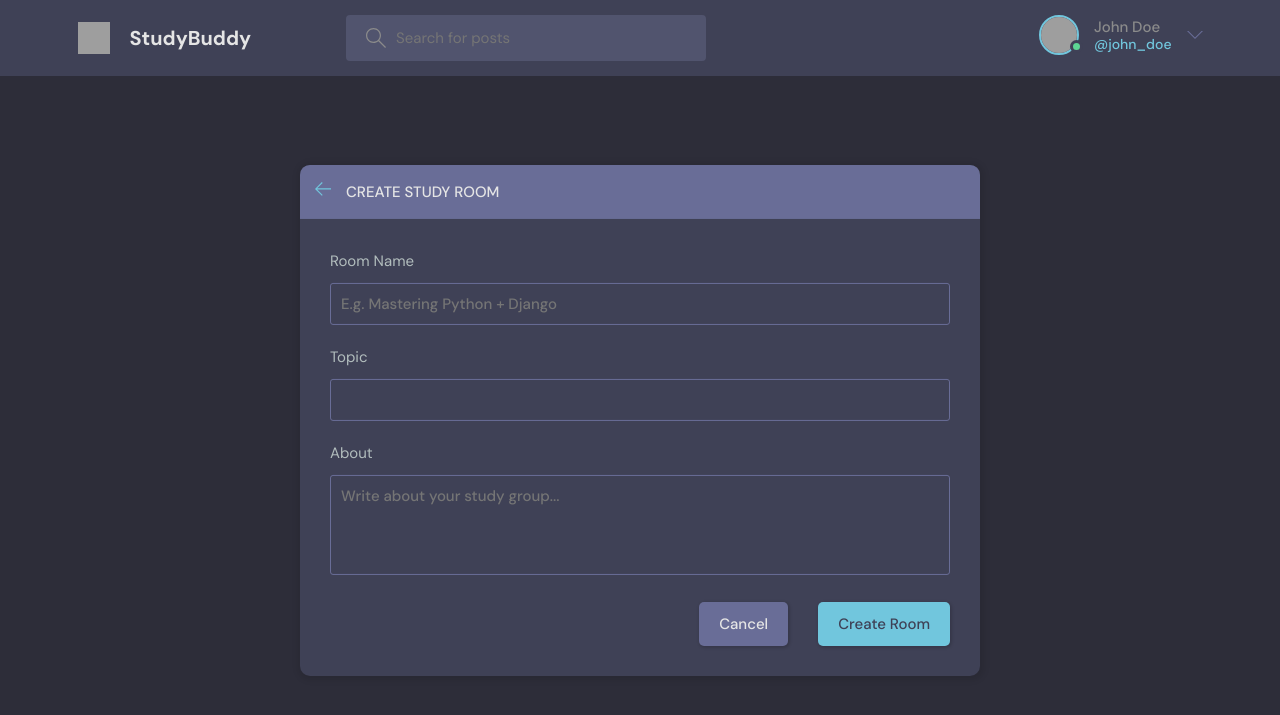
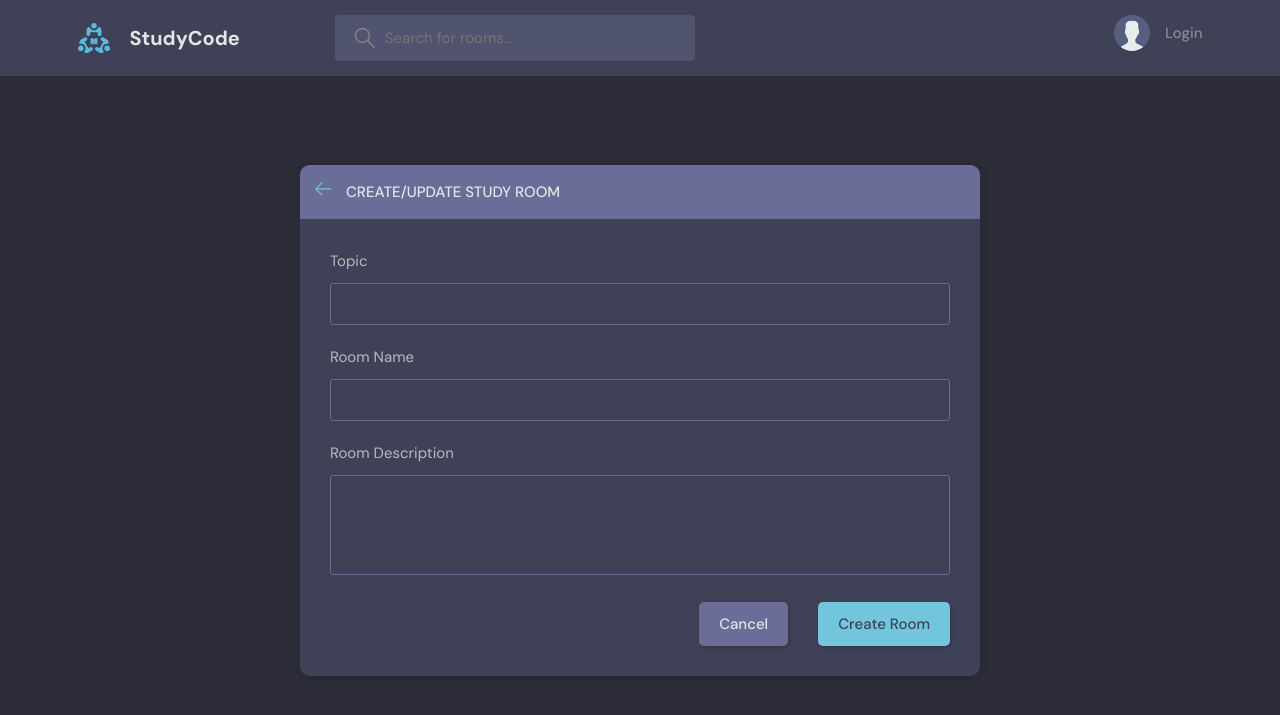
Before and after one commit to tinoe0404/studyCode, a Django app: template myapp/templates/myapp/room_form.html in a window 1280 px wide. Shown: the top 715 px of the page. Run offline with Django 5.2, Linux system fonts and the light colour scheme; the template is opened without the code that fills it: values that come from a table or form of the project are taken from there, others are empty; grey boxes are pictures that could not be loaded.

Commit message:
customized the room+form theme

```diff
--- a/myapp/templates/myapp/room_form.html
+++ b/myapp/templates/myapp/room_form.html
@@ -1,60 +1,12 @@
-<!DOCTYPE html>
-<html lang="en">
+{% extends 'main.html' %}
 
-<head>
-  <meta charset="UTF-8" />
-  <meta http-equiv="X-UA-Compatible" content="IE=edge" />
-  <meta name="viewport" content="width=device-width, initial-scale=1.0" />
-  <link rel="shortcut icon" href="assets/favicon.ico" type="image/x-icon" />
-  <link rel="stylesheet" href="style.css" />
-  <title>StudyBuddy - Find study partners around the world!</title>
-</head>
-
-<body>
-  <header class="header header--loggedIn">
-    <div class="container">
-      <a href="/" class="header__logo">
-        <img src="assets/logo.svg" />
-        <h1>StudyBuddy</h1>
-      </a>
-      <form class="header__search">
-        <label>
-          <svg version="1.1" xmlns="http://www.w3.org/2000/svg" width="32" height="32" viewBox="0 0 32 32">
-            <title>search</title>
-            <path
-              d="M32 30.586l-10.845-10.845c1.771-2.092 2.845-4.791 2.845-7.741 0-6.617-5.383-12-12-12s-12 5.383-12 12c0 6.617 5.383 12 12 12 2.949 0 5.649-1.074 7.741-2.845l10.845 10.845 1.414-1.414zM12 22c-5.514 0-10-4.486-10-10s4.486-10 10-10c5.514 0 10 4.486 10 10s-4.486 10-10 10z">
-            </path>
-          </svg>
-          <input placeholder="Search for posts" />
-        </label>
-      </form>
-      <nav class="header__menu">
-        <!-- Not Logged In -->
-        <!-- <a href="/login.html">
-            <img src="./assets/avatar.svg" />
-            <p>Account</p>
-          </a> -->
-
-        <!-- Logged In -->
-        <a href="#">
-          <div class="avatar avatar--medium active">
-            <img src="https://randomuser.me/api/portraits/men/37.jpg" />
-          </div>
-          <p>John Doe <span>@john_doe</span></p>
-          <svg version="1.1" xmlns="http://www.w3.org/2000/svg" width="32" height="32" viewBox="0 0 32 32">
-            <title>chevron-down</title>
-            <path d="M16 21l-13-13h-3l16 16 16-16h-3l-13 13z"></path>
-          </svg>
-        </a>
-      </nav>
-    </div>
-  </header>
+{% block content %}
   <main class="create-room layout">
     <div class="container">
       <div class="layout__box">
         <div class="layout__boxHeader">
           <div class="layout__boxTitle">
-            <a href="index.html">
+            <a href="{% url 'home' %}">
               <svg version="1.1" xmlns="http://www.w3.org/2000/svg" width="32" height="32" viewBox="0 0 32 32">
                 <title>arrow-left</title>
                 <path
@@ -62,36 +14,39 @@
                 </path>
               </svg>
             </a>
-            <h3>Create Study Room</h3>
+            <h3>Create/Update Study Room</h3>
           </div>
         </div>
         <div class="layout__body">
-          <form class="form" action="#">
+          <form class="form" action="" method="POST">
+            {% csrf_token %}
+
             <div class="form__group">
-              <label for="room_name">Room Name</label>
-              <input id="room_name" name="room_name" type="text" placeholder="E.g. Mastering Python + Django" />
+              <label for="room_topic">Topic</label>
+              <input required type="text" name="topic" list="topic-list" />
+              <datalist id="topic-list">
+                <select id="room-topic">
+                {% for topic in topics %}
+                  <option value="{{ topic.name }}">{{ topic.name }}</option>
+
+                {% endfor %}
+              </select>
+
+              </datalist>
             </div>
 
             <div class="form__group">
-              <label for="room_topic">Topic</label>
-              <input required type="text" name="topic" id="room_topic" list="topic-list" />
-              <datalist id="topic-list">
-                <select id="room_topic">
-                  <option value="">Select your topic</option>
-                  <option value="Python">Python</option>
-                  <option value="Django">Django</option>
-                </select>
-              </datalist>
-
+              <label for="form_name">Room Name</label>
+              {{ form.name }}
             </div>
 
+            <div class="form__group">
+              <label for="form_description">Room Description</label>
+              {{ form.description }}
+            </div>
 
-            <div class="form__group">
-              <label for="room_about">About</label>
-              <textarea name="room_about" id="room_about" placeholder="Write about your study group..."></textarea>
-            </div>
             <div class="form__action">
-              <a class="btn btn--dark" href="index.html">Cancel</a>
+              <a class="btn btn--dark" href="{% url 'home' %}">Cancel</a>
               <button class="btn btn--main" type="submit">Create Room</button>
             </div>
           </form>
@@ -99,6 +54,4 @@
       </div>
     </div>
   </main>
-</body>
-
-</html>
+{% endblock content %}
```
Also changed, not shown: myapp/views.py (+44 -26 lines).
